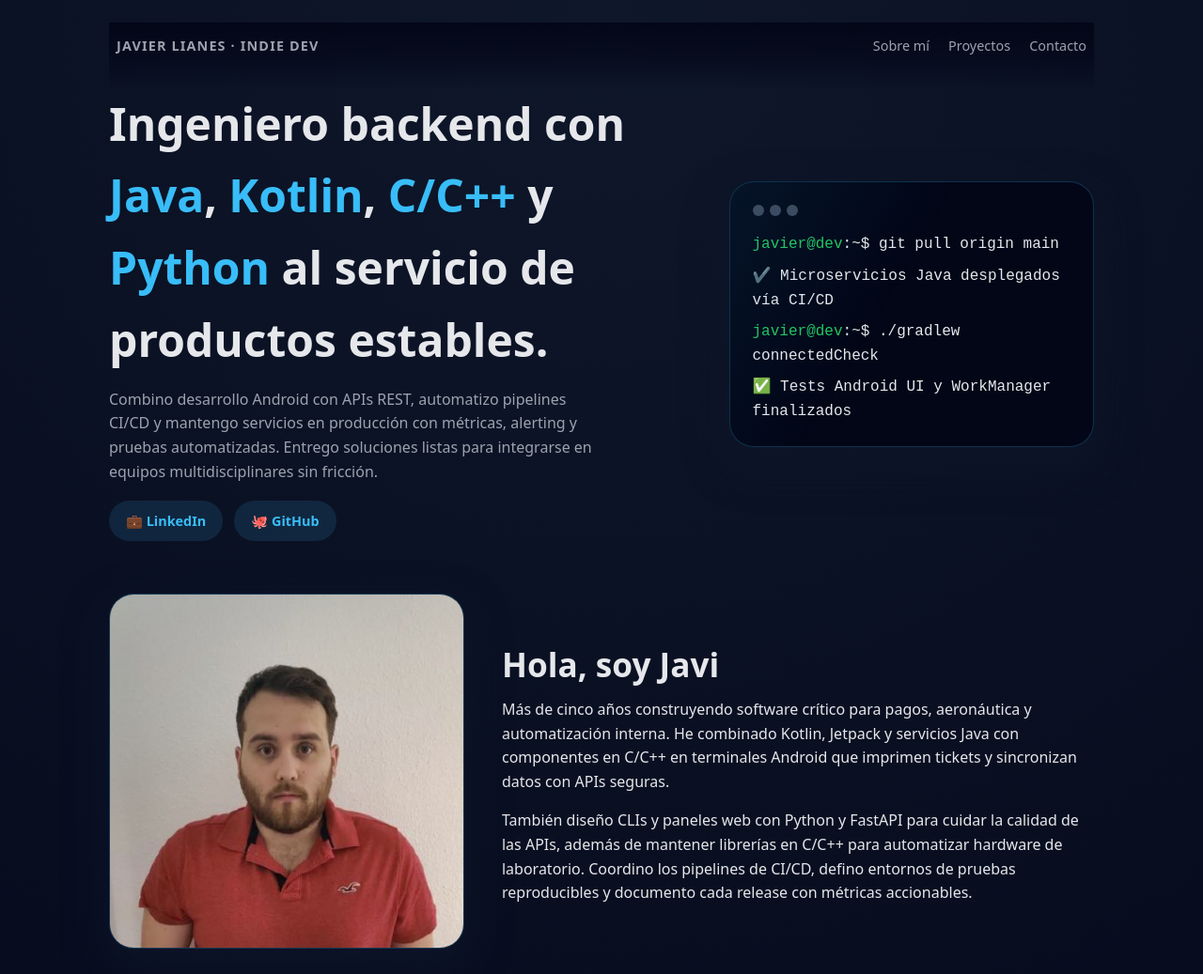
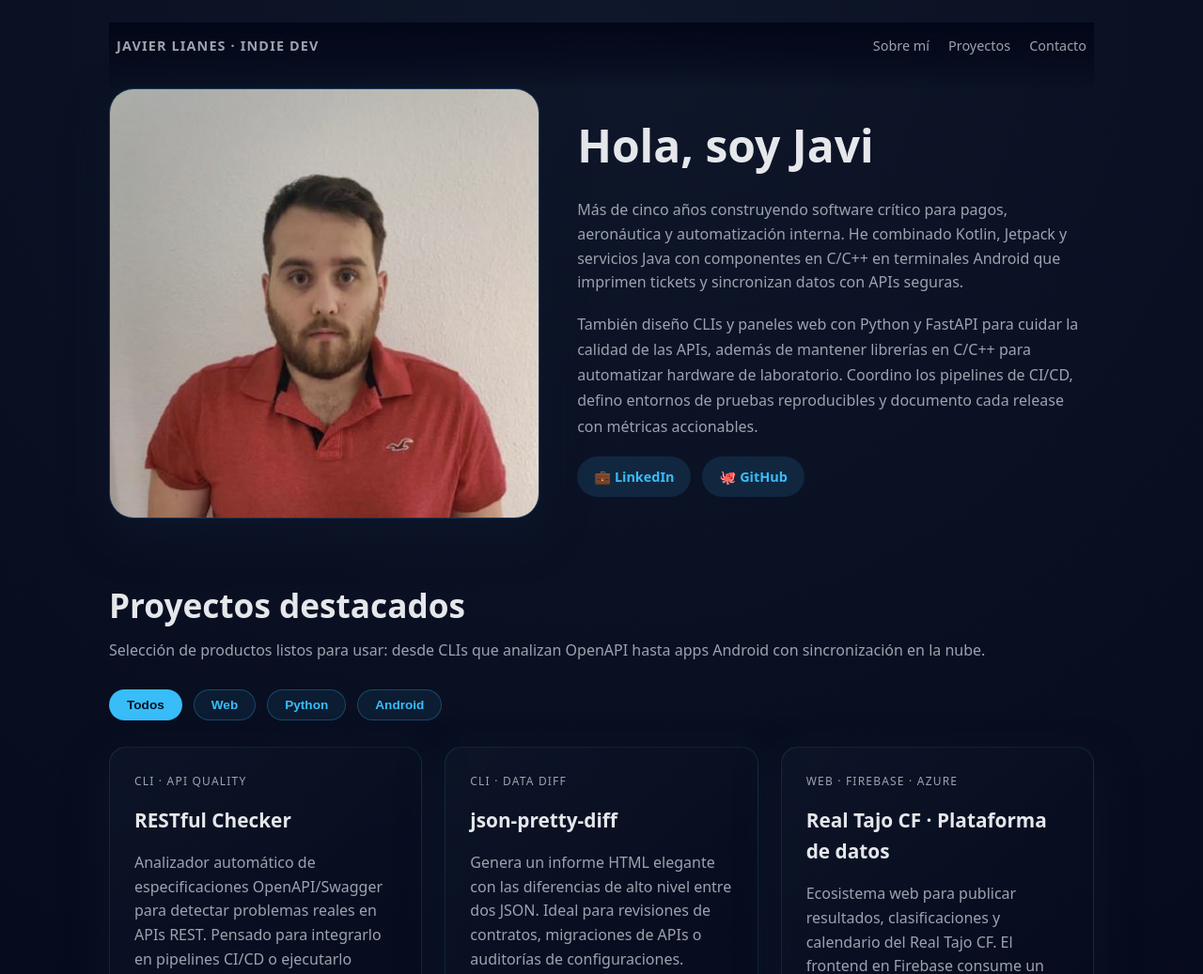
Before and after one commit to JaviLianes8/Portfolio, a plain HTML site: page index.html in a window 1280 px wide. Shown: the top 1037 px of the page at 94% size. Drawn offline with Linux system fonts and the light colour scheme.

Commit message:
Refine hero intro and center contact subtitle

```diff
--- a/assets/css/styles.css
+++ b/assets/css/styles.css
@@ -86,38 +86,77 @@ nav a:hover::after {
 
 .hero {
   display: grid;
-  grid-template-columns: minmax(0, 2.1fr) minmax(0, 1.3fr);
-  gap: 32px;
+  grid-template-columns: minmax(0, 1fr) minmax(0, 1.2fr);
+  gap: 40px;
   align-items: center;
-  margin-bottom: 56px;
+  margin-bottom: 64px;
 }
 
-@media (max-width: 800px) {
-  .hero {
-    grid-template-columns: minmax(0, 1fr);
-  }
+.hero-photo {
+  position: relative;
+  border-radius: var(--radius-2xl);
+  overflow: hidden;
+  box-shadow: var(--shadow-soft);
+  border: 1px solid rgba(56, 189, 248, 0.24);
+}
+
+.hero-photo::after {
+  content: "";
+  position: absolute;
+  inset: 0;
+  background: linear-gradient(160deg, rgba(56, 189, 248, 0.1), transparent 65%);
+  pointer-events: none;
+}
+
+.hero-photo img {
+  width: 100%;
+  display: block;
+}
+
+.hero-content {
+  display: grid;
+  gap: 18px;
 }
 
 .hero-title {
   font-size: clamp(2.2rem, 4vw, 3rem);
   font-weight: 800;
-  margin-bottom: 12px;
 }
 
-.hero-title span {
-  color: var(--accent);
+.hero-subtitle,
+.hero-description {
+  color: var(--muted);
+  max-width: 540px;
 }
 
-.hero-subtitle {
-  color: var(--muted);
-  max-width: 520px;
-  margin-bottom: 18px;
+.hero-description {
+  line-height: 1.7;
 }
 
 .hero-links {
   display: flex;
   flex-wrap: wrap;
   gap: 12px;
+}
+
+@media (max-width: 800px) {
+  .hero {
+    grid-template-columns: minmax(0, 1fr);
+    text-align: center;
+  }
+
+  .hero-photo {
+    max-width: 320px;
+    margin: 0 auto;
+  }
+
+  .hero-content {
+    justify-items: center;
+  }
+
+  .hero-links {
+    justify-content: center;
+  }
 }
 
 .about {
@@ -554,6 +593,12 @@ nav a:hover::after {
   text-align: center;
 }
 
+#contact .section-subtitle {
+  text-align: center;
+  margin-left: auto;
+  margin-right: auto;
+}
+
 .contact-label {
   font-weight: 600;
   color: var(--muted);
--- a/index.html
+++ b/index.html
@@ -17,18 +17,24 @@
         </nav>
       </header>
 
-      <section class="hero">
-        <div>
-          <h1 class="hero-title">
-            Ingeniero backend con <span>Java</span>, <span>Kotlin</span>,
-            <span>C/C++</span> y <span>Python</span> al servicio de productos
-            estables.
-          </h1>
+      <section id="about" class="hero">
+        <div class="hero-photo">
+          <img src="assets/img/javier-lianes.jpg" alt="Retrato de Javier Lianes" />
+        </div>
+        <div class="hero-content">
+          <h1 class="hero-title">Hola, soy Javi</h1>
           <p class="hero-subtitle">
-            Combino desarrollo Android con APIs REST, automatizo pipelines CI/CD
-            y mantengo servicios en producción con métricas, alerting y pruebas
-            automatizadas. Entrego soluciones listas para integrarse en equipos
-            multidisciplinares sin fricción.
+            Más de cinco años construyendo software crítico para pagos,
+            aeronáutica y automatización interna. He combinado Kotlin, Jetpack y
+            servicios Java con componentes en C/C++ en terminales Android que
+            imprimen tickets y sincronizan datos con APIs seguras.
+          </p>
+          <p class="hero-description">
+            También diseño CLIs y paneles web con Python y FastAPI para cuidar
+            la calidad de las APIs, además de mantener librerías en C/C++ para
+            automatizar hardware de laboratorio. Coordino los pipelines de CI/CD,
+            defino entornos de pruebas reproducibles y documento cada release con
+            métricas accionables.
           </p>
           <div class="hero-links">
             <a class="link-pill" href="https://www.linkedin.com/in/jlianes/" target="_blank" rel="noreferrer">
@@ -38,49 +44,6 @@
               🐙 GitHub
             </a>
           </div>
-        </div>
-        <div class="terminal-demo" aria-label="Demo de instalación en terminal">
-          <div class="terminal-header">
-            <span class="terminal-dot"></span>
-            <span class="terminal-dot"></span>
-            <span class="terminal-dot"></span>
-          </div>
-          <div class="terminal-body">
-            <div class="terminal-line">
-              <span>javier@dev</span>:~$ git pull origin main
-            </div>
-            <div class="terminal-line">
-              ✔️ Microservicios Java desplegados vía CI/CD
-            </div>
-            <div class="terminal-line">
-              <span>javier@dev</span>:~$ ./gradlew connectedCheck
-            </div>
-            <div class="terminal-line">
-              ✅ Tests Android UI y WorkManager finalizados
-            </div>
-          </div>
-        </div>
-      </section>
-
-      <section id="about" class="about">
-        <div class="about-photo">
-          <img src="assets/img/javier-lianes.jpg" alt="Retrato de Javier Lianes" />
-        </div>
-        <div class="about-content">
-          <h2 class="section-title">Hola, soy Javi</h2>
-          <p>
-            Más de cinco años construyendo software crítico para pagos,
-            aeronáutica y automatización interna. He combinado Kotlin, Jetpack y
-            servicios Java con componentes en C/C++ en terminales Android que
-            imprimen tickets y sincronizan datos con APIs seguras.
-          </p>
-          <p>
-            También diseño CLIs y paneles web con Python y FastAPI para cuidar
-            la calidad de las APIs, además de mantener librerías en C/C++ para
-            automatizar hardware de laboratorio. Coordino los pipelines de CI/CD,
-            defino entornos de pruebas reproducibles y documento cada release con
-            métricas accionables.
-          </p>
         </div>
       </section>
 
```
